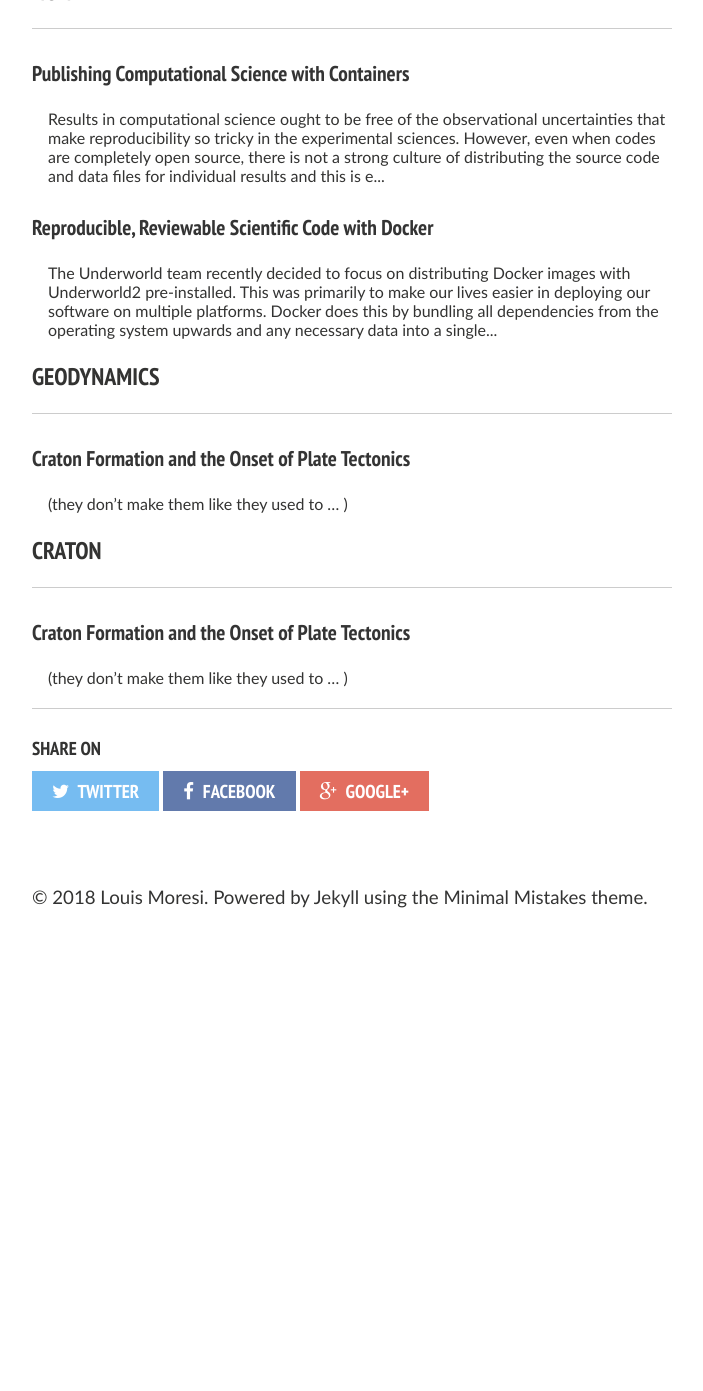
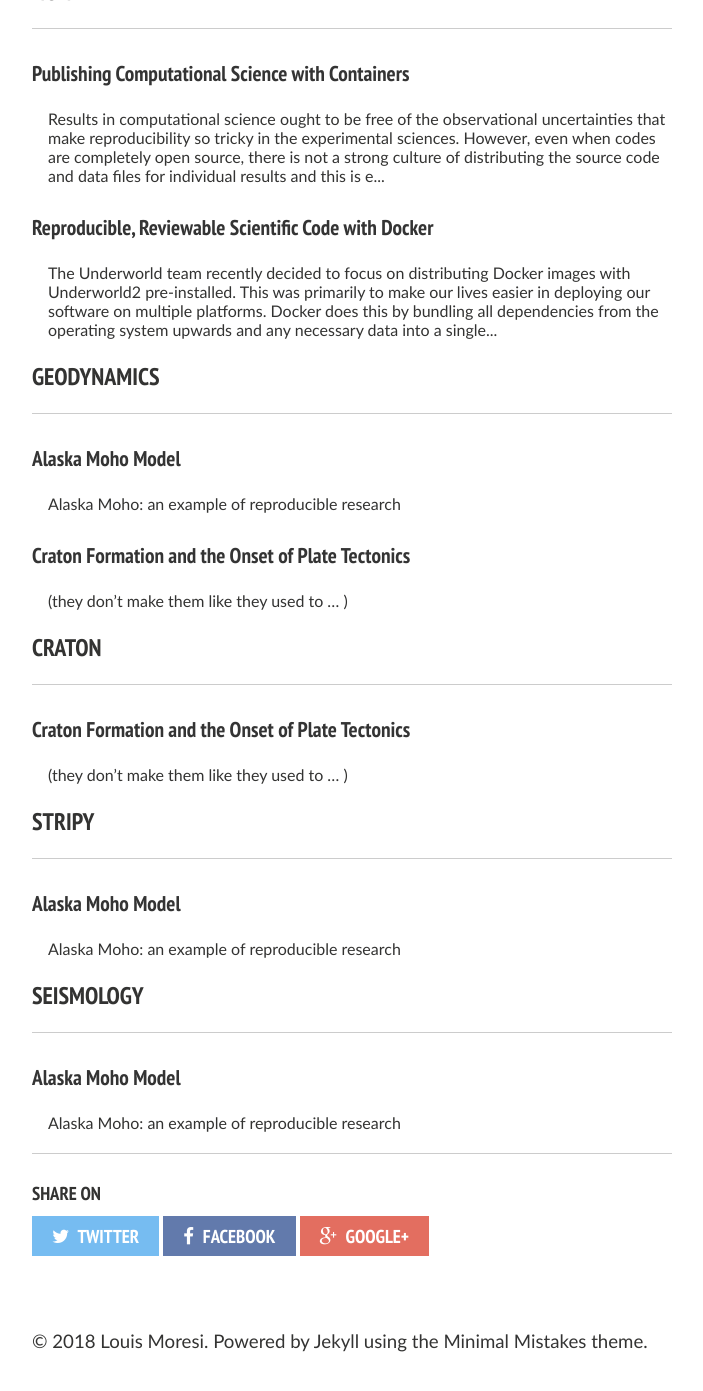
Before and after one commit to lmoresi/lmoresi.github.io, a Jekyll site: the page built from pages/ListOfPosts/ByCategory.md, in a window 1280 px wide and 1400 px high, scrolled down 7078 px. Shown: the top 1391 px of the window, without its empty margins (288-991 px from the left). Built offline with Jekyll 4.4.1, drawn with Linux system fonts in a browser that asks for light colours; nearby versions of some CDN libraries; before the commit the page ends 8034 px from its top, so only the background shows below that; part of the change alters nothing that is shown.

Commit message:
Update _posts/2018-09-19-MillerMoho.md

```diff
--- a/_posts/2018-09-19-MillerMoho.md
+++ b/_posts/2018-09-19-MillerMoho.md
@@ -2,22 +2,32 @@
 layout: post
 title: 'Alaska Moho Model'
 date: 2018-09-19 # YYYY-MM-DD hh:mm
-published: false # Won't build unless true
+published: true # Won't build unless true
 hidden: false # Will keep the post from appearing in the index (but can be previewed if the link is known)
 comments: true
-categories:
+categories: ['geodynamics','stripy','seismology']
 # image:
 #  feature: "posts/Mill2015-05-03 10.01.27 HDR.png"
 #  credit: Louis Moresi
 ---
 
-# Alaska Moho: Reproducible Research with Docker and Binder
+# Alaska Moho: an example of reproducible research
 
 ![](posts/MillerMoho/MohoSurfaceGradient-ClusteredGrids.png)
 
+Making your research reproducible means that you provide the entire workflow from data, through software and post-processing freely available. Not only can somebody repeat your experiments and verify them, they can build upon them. In lab-based disciplines, there are many further challenges, but in research that is predominantly based on data processing, this ought to be an achievable goal.
 
+We are releasing all of the background for our recent paper on the Alaska Moho (Miller & Moresi, 2018) to make it transparent and reproducible. Open source software is one thing (the software and raw moho picks are available through `pip install miller_alaskamoho_srl2018`), but to manage
+versions and operating system changes, we have packaged everything in a docker container (see [this earlier post](http://www.moresi.info/posts/Reproducible-Results-Docker/) for a long-winded discussion on why).
 
+Since the software we release is also used to interpolate the surfaces, and not everyone wants to install docker, we also make
+all our notebooks available in the cloud with everything pre-configured. You can launch it [here](https://mybinder.org/v2/gh/lmoresi/miller-moho-binder/publication) and try it out.
 
+[![Binder](https://mybinder.org/badge.svg)](https://mybinder.org/v2/gh/lmoresi/miller-moho-binder/publication)
+
+The software is also tracked on Zenodo
+
+[![DOI](https://zenodo.org/badge/DOI/10.5281/zenodo.1459110.svg)](https://doi.org/10.5281/zenodo.1459110)
 
 #### Reference
 
```
